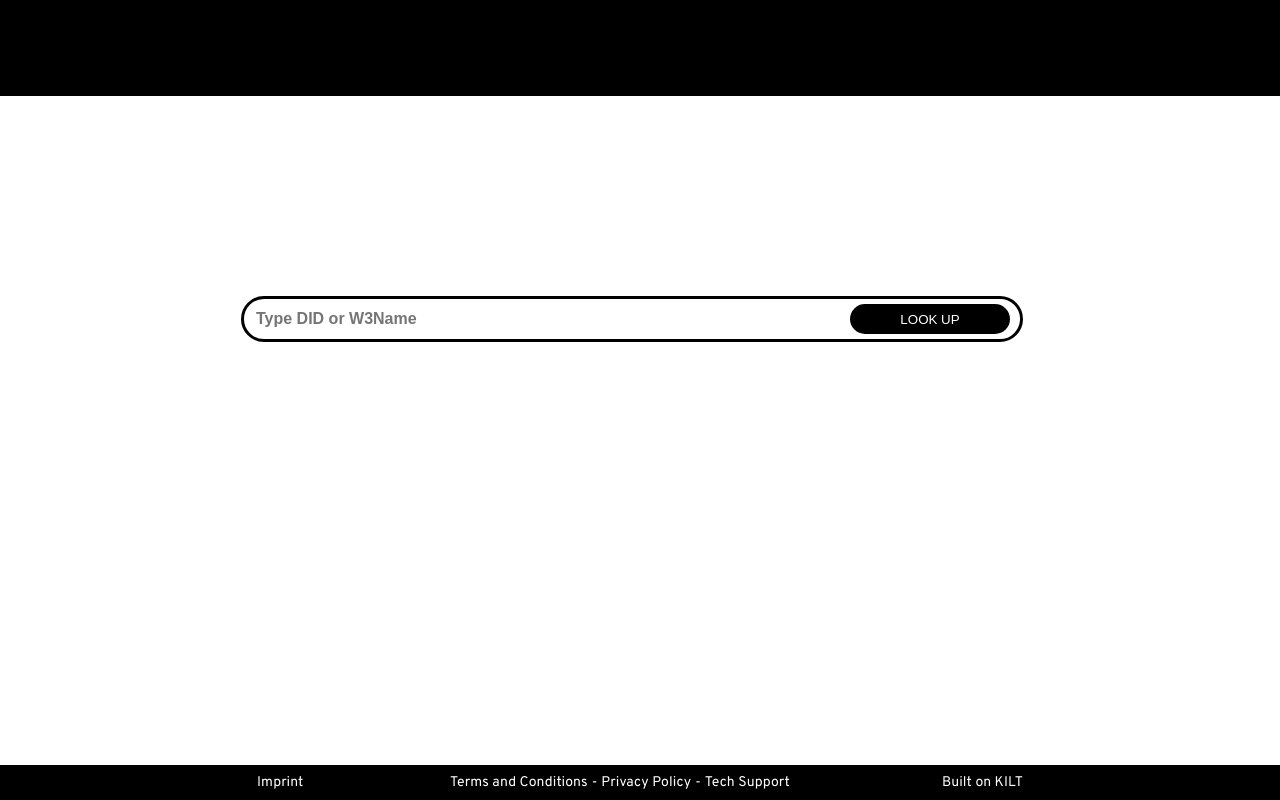
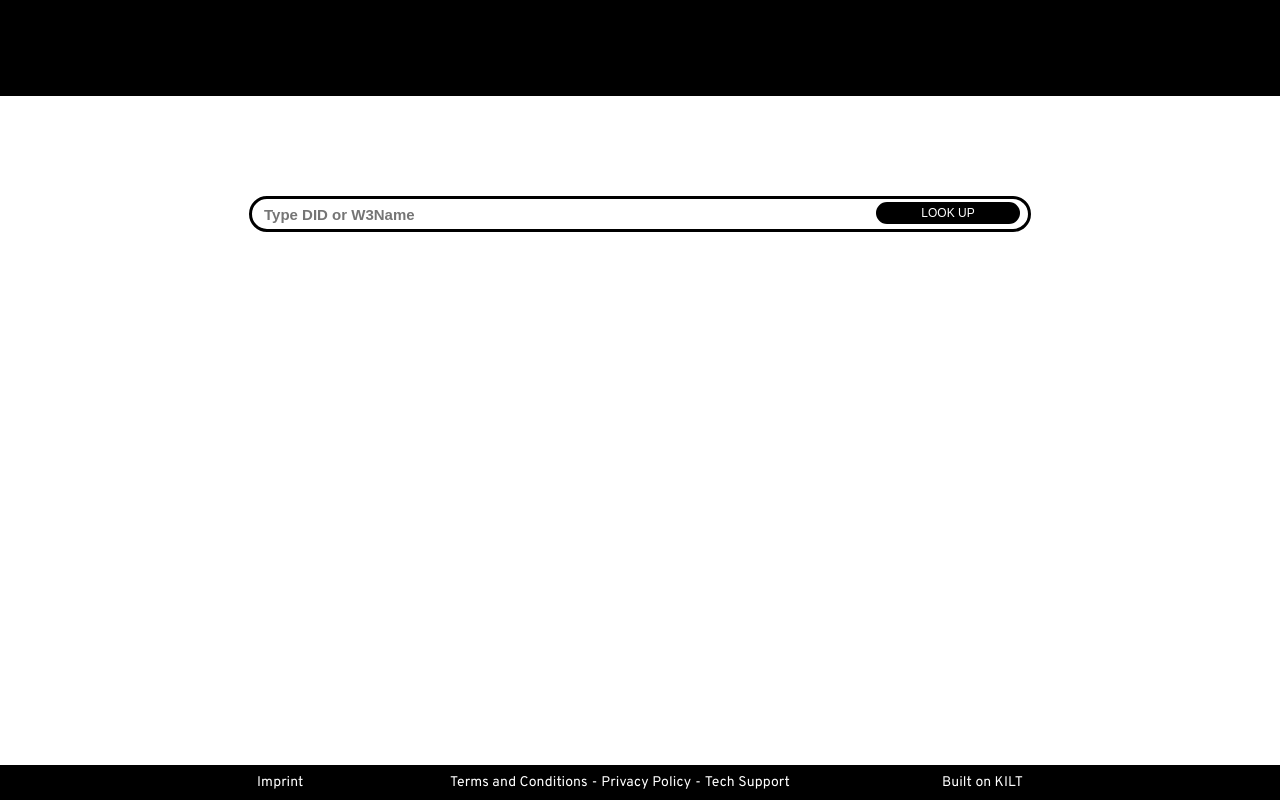
Before and after one commit to KILT-Foundation/w3n.id, a React (Create React App) app: page / in a window 1280 px wide. Built offline with nearby package versions, Linux system fonts and the light colour scheme.

Commit message:
feat: added new sections

```diff
--- a/src/Components/SearchComponent.tsx
+++ b/src/Components/SearchComponent.tsx
@@ -1,22 +1,25 @@
-import React, { useState } from 'react'
+import React, { useEffect, useState } from 'react'
 import styled from 'styled-components'
 import { getServiceEndpoints, isSearchedTextDid } from '../Utils/search-helpers'
 import { DidDocument } from './DidDocument'
+import { DidSection } from './DidSection'
+import { VerificationMethodSecton } from './VerificationMethodSecton'
 
 const Container = styled.div`
   display: flex;
   flex-direction: column;
   width: 90%;
   max-width: 766px;
-  align-items: flex-end;
+  align-items: center;
   height: fit-content;
-  margin-top: 200px;
+  margin-top: 100px;
   margin-bottom: 50px;
 `
 const SearchDiv = styled.div`
   display: flex;
+
   width: 100%;
-  height: 40px;
+  height: 30px;
   border: solid;
   border-color: black;
   border-radius: 30px;
@@ -25,16 +28,17 @@ const SearchDiv = styled.div`
 const SearchBtn = styled.button`
   width: 90%;
   max-width: 160px;
-  height: 30px;
+  height: 22px;
   background-color: black;
   color: white;
   border-radius: 30px;
+  font-size: 12px;
   border: none;
 `
 const SearchInput = styled.input`
   width: 70%;
   max-width: 600px;
-  font-size: 16px;
+  font-size: 15px;
   font-weight: bold;
   color: black;
   background: transparent;
@@ -47,26 +51,43 @@ const SearchInput = styled.input`
 const SearchBtnWrapper = styled.div`
   display: flex;
   width: 30%;
-  max-width: 180px;
-  height: 40px;
+  max-width: 160px;
+  height: 28px;
   margin-left: auto;
   display: flex;
   align-items: center;
   justify-content: center;
 `
-const DidDocumentContainer = styled.div`
+const EndpointsContainer = styled.div`
   display: flex;
   flex-direction: column;
   gap: 2px;
   width: 90%;
   height: fit-content;
+`
+const DidDocumentContainer = styled.div`
+  display: flex;
+  flex-direction: row;
+  align-items: flex-start;
+  justify-content: center;
+  width: 100%;
   margin-top: 30px;
 `
+const SectionTitleSpan = styled.span`
+  width: 100px;
+  font-size: 16px;
+  font-weight: bold;
+  color: black;
+  margin-top: 15px;
+  text-align: left;
+`
+
 export const SearchComponent = () => {
   const [searchedText, setSearchedText] = useState<string>('')
   const [endpointTypes, setEndpointTypes] = useState<string[]>([])
   const [endpointURLs, setEndpointURLs] = useState<string[]>([])
   const [endpointIds, setEndpointIds] = useState<string[]>([])
+  const [did, setDid] = useState<string>('')
 
   const handleSearch = async () => {
     if (endpointIds.length) {
@@ -78,10 +99,18 @@ export const SearchComponent = () => {
         setEndpointIds(endPoints.ids)
         setEndpointTypes(endPoints.types)
         setEndpointURLs(endPoints.urls)
+        setDid(searchedText)
       }
     }
   }
-
+  useEffect(() => {
+    if (searchedText === '') {
+      setEndpointIds([])
+      setEndpointTypes([])
+      setEndpointURLs([])
+      setDid('')
+    }
+  }, [searchedText])
   return (
     <Container>
       <SearchDiv>
@@ -96,7 +125,12 @@ export const SearchComponent = () => {
           <SearchBtn onClick={() => handleSearch()}>LOOK UP</SearchBtn>
         </SearchBtnWrapper>
       </SearchDiv>
+      <DidSection did={did} />
       <DidDocumentContainer>
+        {endpointTypes.length > 0 && (
+          <SectionTitleSpan>Service</SectionTitleSpan>
+        )}
+        <EndpointsContainer>
           {endpointURLs.map((url: string, index: number) => (
             <DidDocument
               key={endpointIds[index]}
@@ -104,7 +138,9 @@ export const SearchComponent = () => {
               endpointURL={url}
             />
           ))}
+        </EndpointsContainer>
       </DidDocumentContainer>
+      {endpointTypes.length > 0 && <VerificationMethodSecton />}
     </Container>
   )
 }
```
Lines whose indentation alone changed are shown as unchanged.
